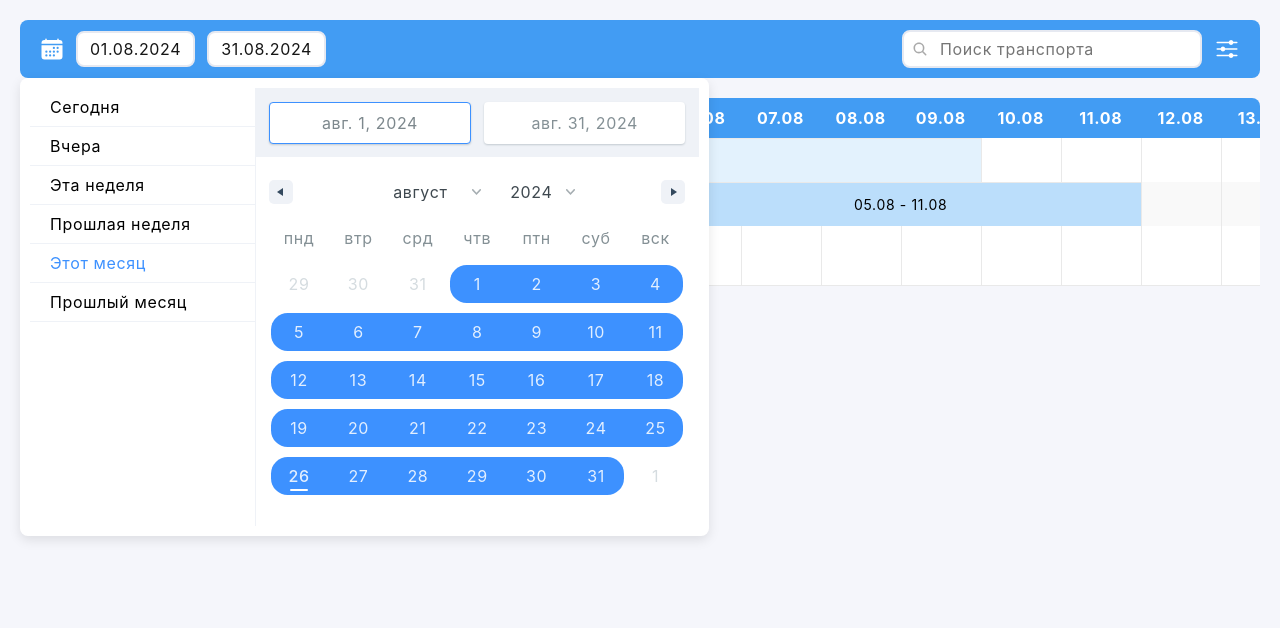
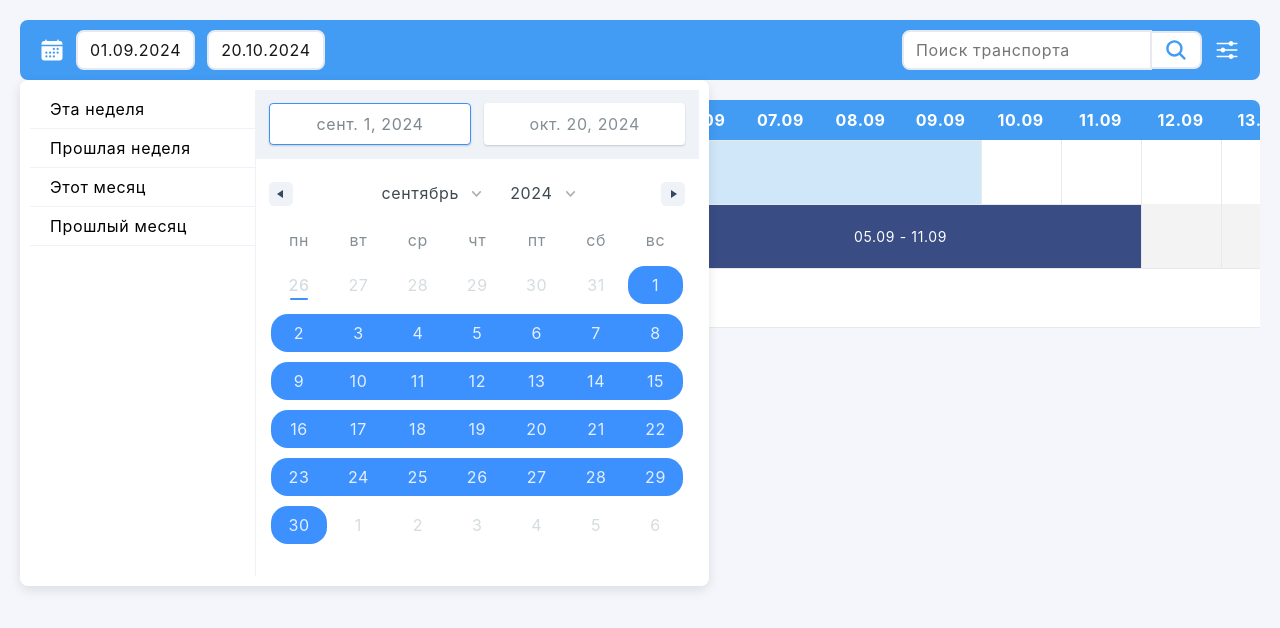
Before and after one commit to ezy4me/get-me-car--calendar, a React (Vite) app: page / in a window 1280 px wide. Both pictures are taken after a click on the icon 52 px from the left and 49 px from the top of the page. Shown: the top 628 px of the page. Built offline with nearby package versions, Linux system fonts and the light colour scheme.

Commit message:
change: calendar date picker options, table style(color diferences between odd and even rows), full screen table

```diff
--- a/src/App.tsx
+++ b/src/App.tsx
@@ -1,8 +1,38 @@
-import { useState } from "react";
+import React, { useState } from "react";
 import CalendarOptions from "./components/CalendarOptions";
 import TransportCalendar from "./components/TransportCalendar";
 
-const vehicals = [
+// Определение типов
+interface Rent {
+  id: number;
+  start_date: string;
+  end_date: string;
+  country: string;
+  city: string;
+  client_name: string;
+  email: string;
+  tel: string;
+  tel_2: string;
+  socials: { Telegram: boolean; Whatsapp: boolean; Viber: boolean }[];
+  payment_koeff: number;
+  payable: number;
+  currency: string;
+  services: number[];
+}
+
+interface Vehicle {
+  id: number;
+  name: string;
+  type: string;
+  class: string;
+  brand: string;
+  model: string;
+  engine_type: string;
+  edit_url: string;
+  rents: Rent[];
+}
+
+const vehicles: Vehicle[] = [
   {
     id: 12345678,
     name: "Kia Optima",
@@ -15,8 +45,8 @@ const vehicals = [
     rents: [
       {
         id: 1,
-        start_date: "2024-08-01T20:44:56",
-        end_date: "2024-08-09T20:44:56",
+        start_date: "2024-09-01T20:44:56",
+        end_date: "2024-09-09T20:44:56",
         country: "Франция",
         city: "Париж",
         client_name: "Павел Дуров",
@@ -31,8 +61,24 @@ const vehicals = [
       },
       {
         id: 2,
-        start_date: "2024-08-14T20:44:56",
-        end_date: "2024-08-18T20:44:56",
+        start_date: "2024-09-14T20:44:56",
+        end_date: "2024-09-18T20:44:56",
+        country: "Франция",
+        city: "Париж",
+        client_name: "Павел Дуров",
+        email: "id1@vk.com",
+        tel: "+79777777777",
+        tel_2: "+713245678",
+        socials: [{ Telegram: true, Whatsapp: true, Viber: false }],
+        payment_koeff: 1.78,
+        payable: 230,
+        currency: "euro",
+        services: [123456, 12345, 11111, 167],
+      },
+      {
+        id: 3,
+        start_date: "2024-09-20T20:44:56",
+        end_date: "2024-09-22T20:44:56",
         country: "Франция",
         city: "Париж",
         client_name: "Павел Дуров",
@@ -59,8 +105,8 @@ const vehicals = [
     rents: [
       {
         id: 67,
-        start_date: "2024-08-01T20:44:56",
-        end_date: "2024-08-05T20:44:56",
+        start_date: "2024-09-01T20:44:56",
+        end_date: "2024-09-05T20:44:56",
         country: "Франция",
         city: "Париж",
         client_name: "Павел Дуров",
@@ -75,8 +121,24 @@ const vehicals = [
       },
       {
         id: 89,
-        start_date: "2024-08-05T20:44:56",
-        end_date: "2024-08-11T20:44:56",
+        start_date: "2024-09-05T20:44:56",
+        end_date: "2024-09-11T20:44:56",
+        country: "Франция",
+        city: "Париж",
+        client_name: "Павел Дуров",
+        email: "id1@vk.com",
+        tel: "+79777777777",
+        tel_2: "+713245678",
+        socials: [{ Telegram: true, Whatsapp: true, Viber: false }],
+        payment_koeff: 1.78,
+        payable: 230,
+        currency: "€",
+        services: [123456, 12345, 11111, 167],
+      },
+      {
+        id: 90,
+        start_date: "2024-09-15T20:44:56",
+        end_date: "2024-10-20T20:44:56",
         country: "Франция",
         city: "Париж",
         client_name: "Павел Дуров",
@@ -93,10 +155,28 @@ const vehicals = [
   },
 ];
 
+function getMinMaxDates(vehicles: Vehicle[]): { minDate: Date; maxDate: Date } {
+  const rentDates = vehicles.flatMap((v) =>
+    v.rents.map((r) => {
+      return {
+        start: new Date(r.start_date).getTime(),
+        end: new Date(r.end_date).getTime(),
+      };
+    })
+  );
+
+  const minDate = new Date(Math.min(...rentDates.map((r) => r.start)));
+  const maxDate = new Date(Math.max(...rentDates.map((r) => r.end)));
+
+  return { minDate, maxDate };
+}
+
 function App() {
   const today = new Date();
   const startOfMonth = new Date(today.getFullYear(), today.getMonth(), 1);
   const endOfMonth = new Date(today.getFullYear(), today.getMonth() + 1, 0);
+
+  const { minDate, maxDate } = getMinMaxDates(vehicles);
 
   const [sortBy, setSortBy] = useState<string>("");
   const [filterBy, setFilterBy] = useState<string>("");
@@ -105,8 +185,8 @@ function App() {
     startDate: Date;
     endDate: Date;
   }>({
-    startDate: startOfMonth,
-    endDate: endOfMonth,
+    startDate: minDate || startOfMonth,
+    endDate: maxDate || endOfMonth,
   });
 
   const handleSortChange = (sortBy: string) => {
@@ -125,8 +205,8 @@ function App() {
     setDateRange(range);
   };
 
-  const filteredVehicals = vehicals.map((vehical) => {
-    const filteredRents = vehical.rents.filter((rent) => {
+  const filteredVehicles = vehicles.map((vehicle) => {
+    const filteredRents = vehicle.rents.filter((rent) => {
       const itemStartDate = new Date(rent.start_date);
       const itemEndDate = new Date(rent.end_date);
       const { startDate, endDate } = dateRange;
@@ -137,7 +217,7 @@ function App() {
       );
     });
 
-    return { ...vehical, rents: filteredRents };
+    return { ...vehicle, rents: filteredRents };
   });
 
   return (
@@ -147,9 +227,12 @@ function App() {
         onFilterChange={handleFilterChange}
         onSearchChange={handleSearchChange}
         onDateRangeChange={handleDateRangeChange}
-        defaultDateRange={{ startDate: startOfMonth, endDate: endOfMonth }}
+        defaultDateRange={{
+          startDate: minDate || startOfMonth,
+          endDate: maxDate || endOfMonth,
+        }}
       />
-      <TransportCalendar vehicals={filteredVehicals} />
+      <TransportCalendar vehicals={filteredVehicles} />
     </div>
   );
 }
--- a/src/components/CalendarOptions.tsx
+++ b/src/components/CalendarOptions.tsx
@@ -20,35 +20,35 @@ interface CalendarOptionsProps {
 }
 
 const customStaticRanges: StaticRange[] = [
-  {
-    label: "Сегодня",
-    range: () => ({
-      startDate: new Date(),
-      endDate: new Date(),
-    }),
-    isSelected: (range) =>
-      isSameDay(range.startDate, new Date()) &&
-      isSameDay(range.endDate, new Date()),
-  },
-  {
-    label: "Вчера",
-    range: () => {
-      const today = new Date();
-      const yesterday = new Date(today.setDate(today.getDate() - 1));
-      return {
-        startDate: yesterday,
-        endDate: yesterday,
-      };
-    },
-    isSelected: (range) => {
-      const yesterday = new Date();
-      yesterday.setDate(yesterday.getDate() - 1);
-      return (
-        isSameDay(range.startDate, yesterday) &&
-        isSameDay(range.endDate, yesterday)
-      );
-    },
-  },
+  // {
+  //   label: "Сегодня",
+  //   range: () => ({
+  //     startDate: new Date(),
+  //     endDate: new Date(),
+  //   }),
+  //   isSelected: (range) =>
+  //     isSameDay(range.startDate, new Date()) &&
+  //     isSameDay(range.endDate, new Date()),
+  // },
+  // {
+  //   label: "Вчера",
+  //   range: () => {
+  //     const today = new Date();
+  //     const yesterday = new Date(today.setDate(today.getDate() - 1));
+  //     return {
+  //       startDate: yesterday,
+  //       endDate: yesterday,
+  //     };
+  //   },
+  //   isSelected: (range) => {
+  //     const yesterday = new Date();
+  //     yesterday.setDate(yesterday.getDate() - 1);
+  //     return (
+  //       isSameDay(range.startDate, yesterday) &&
+  //       isSameDay(range.endDate, yesterday)
+  //     );
+  //   },
+  // },
   {
     label: "Эта неделя",
     range: () => {
@@ -135,7 +135,6 @@ const isSameDay = (date1?: Date, date2?: Date) => {
   if (!date1 || !date2) return false;
   return date1.toDateString() === date2.toDateString();
 };
-
 const CalendarOptions: React.FC<CalendarOptionsProps> = ({
   onSortChange,
   onFilterChange,
@@ -159,13 +158,16 @@ const CalendarOptions: React.FC<CalendarOptionsProps> = ({
   const calendarRef = useRef<HTMLDivElement | null>(null);
   const dropdownRef = useRef<HTMLDivElement | null>(null);
 
+  const dropdownIconRef = useRef<HTMLDivElement | any>(null);
+  const calendarIconRef = useRef<HTMLDivElement | any>(null);
+
   const today = new Date();
   const startOfMonth = new Date(today.getFullYear(), today.getMonth(), 1);
   const endOfMonth = new Date(today.getFullYear(), today.getMonth() + 1, 0);
 
   const [dateRange, setDateRange] = useState({
-    startDate: startOfMonth,
-    endDate: endOfMonth,
+    startDate: defaultDateRange.startDate || startOfMonth,
+    endDate: defaultDateRange.endDate || endOfMonth,
     key: "selection",
   });
 
@@ -211,20 +213,40 @@ const CalendarOptions: React.FC<CalendarOptionsProps> = ({
   };
 
   const handleDateRangeChange = (ranges: any) => {
-    setDateRange(ranges.selection);
-    onDateRangeChange(ranges.selection);
+    const { startDate, endDate } = ranges.selection;
+
+    if (startDate) {
+      const calculatedEndDate = endDate
+        ? new Date(endDate)
+        : new Date(startDate);
+      if (!endDate) {
+        calculatedEndDate.setDate(startDate.getDate() + 7);
+      }
+
+      const newDateRange = {
+        startDate: new Date(startDate),
+        endDate: calculatedEndDate,
+        key: "selection",
+      };
+
+      setDateRange(newDateRange);
+      onDateRangeChange(newDateRange);
+    }
   };
 
   const handleClickOutside = (event: MouseEvent) => {
     if (
       calendarRef.current &&
-      !calendarRef.current.contains(event.target as Node)
+      !calendarRef.current.contains(event.target as Node) &&
+      !event.composedPath().includes(calendarIconRef.current)
     ) {
       setIsCalendarOpen(false);
     }
+
     if (
       dropdownRef.current &&
-      !dropdownRef.current.contains(event.target as Node)
+      !dropdownRef.current.contains(event.target as Node) &&
+      !event.composedPath().includes(dropdownIconRef.current)
     ) {
       setIsDropdownOpen(false);
     }
@@ -238,11 +260,11 @@ const CalendarOptions: React.FC<CalendarOptionsProps> = ({
   }, []);
 
   const handleCalendarClick = (e: React.MouseEvent) => {
-    e.stopPropagation(); // Prevent click from closing the calendar
+    e.stopPropagation();
   };
 
   const handleDropdownClick = (e: React.MouseEvent) => {
-    e.stopPropagation(); // Prevent click from closing the dropdown
+    e.stopPropagation();
   };
 
   const customStyles: StylesConfig<SortOption, false> = {
@@ -288,6 +310,7 @@ const CalendarOptions: React.FC<CalendarOptionsProps> = ({
                   locale={ru}
                   ranges={[dateRange]}
                   inputRanges={[]}
+                  weekdayDisplayFormat={"EEEEEE"}
                   staticRanges={customStaticRanges}
                   onChange={handleDateRangeChange}
                   moveRangeOnFirstSelection={false}
@@ -295,7 +318,9 @@ const CalendarOptions: React.FC<CalendarOptionsProps> = ({
                 />
               </div>
             )}
-            <div className="date-range-container" onClick={() => setIsCalendarOpen(!isCalendarOpen)}>
+            <div
+              className="date-range-container"
+              onClick={() => setIsCalendarOpen((prev) => !prev)}>
               <p className="date-range">
                 {dateRange.startDate.toLocaleDateString("ru-RU")}
               </p>
@@ -306,23 +331,25 @@ const CalendarOptions: React.FC<CalendarOptionsProps> = ({
           </div>
         </div>
         <div className="calendar-options__item">
-          <div className="calendar-options__item">
           <div className="search-bar">
-              <IoSearch className="search-icon" />
             <input
               type="text"
               placeholder="Поиск транспорта"
               onChange={handleSearchChange}
             />
-            </div>
+            <button className="search-button">
+              <IoSearch size={24} />
+            </button>
           </div>
 
-          <div className="icon-dropdown">
+          <div className="icon-dropdown" ref={dropdownIconRef}>
             <IoOptions
               size={26}
-              onClick={() => setIsDropdownOpen(!isDropdownOpen)}
+              onClick={() => setIsDropdownOpen((prev) => !prev)}
               className="options-icon"
             />
+          </div>
+
           {isDropdownOpen && (
             <div
               className="dropdown-menu"
@@ -383,7 +410,6 @@ const CalendarOptions: React.FC<CalendarOptionsProps> = ({
         </div>
       </div>
     </div>
-    </div>
   );
 };
 
--- a/src/components/TransportCalendar.tsx
+++ b/src/components/TransportCalendar.tsx
@@ -82,35 +82,27 @@ const TransportCalendar: React.FC<TransportCalendarProps> = ({ vehicals }) => {
     };
   }, []);
 
-  const hasBookings = vehicals.some((vehical) => vehical.rents.length > 0);
-
-  if (!vehicals || vehicals.length === 0 || !hasBookings) {
-    return (
-      <div className="calendar-container container no-data-placeholder">
-        <p>Данных о бронированиях нет</p>
-        <button
-          className="btn"
-          onClick={() => alert("Редирект на форму добавления транспорта")}>
-          Добавить транспорт
-        </button>
-      </div>
-    );
-  }
-
-  const extractNumericId = (id: number) => id;
-
   const { minDate, maxDate } = getMinMaxDates(
     vehicals.flatMap((vehical) => vehical.rents)
   );
 
-  const minDateStr = minDate.toISOString().split("T")[0];
-  const maxDateStr = maxDate.toISOString().split("T")[0];
-  const dates: string[] = generateDateRange(minDateStr, maxDateStr);
+  const validDate = (date: Date): boolean => !isNaN(date.getTime());
+
+  const minDateStr = validDate(minDate)
+    ? minDate.toISOString().split("T")[0]
+    : "";
+  const maxDateStr = validDate(maxDate)
+    ? maxDate.toISOString().split("T")[0]
+    : "";
+  const dates: string[] =
+    validDate(minDate) && validDate(maxDate)
+      ? generateDateRange(minDateStr, maxDateStr)
+      : [];
 
   const groupedBookings = vehicals.reduce<Record<number, Booking[]>>(
     (acc, vehical) => {
       vehical.rents.forEach((rent: any) => {
-        const numericId = extractNumericId(vehical.id);
+        const numericId = vehical.id;
         if (!acc[numericId]) {
           acc[numericId] = [];
         }
@@ -122,14 +114,12 @@ const TransportCalendar: React.FC<TransportCalendarProps> = ({ vehicals }) => {
   );
 
   const handleFinishSelection: TFinishSelectionCallback = (items) => {
-    // Получаем даты из атрибутов `data-date`
     const selectedDates = items
       .map((item) => item.getAttribute("data-date") || "")
       .filter((date) => date !== "");
 
     setSelectedRange(selectedDates);
 
-    // Получаем идентификаторы строк из атрибутов `data-row`
     const selectedRows = Array.from(
       new Set(
         items.map((item) => parseInt(item.getAttribute("data-row") || ""))
@@ -170,7 +160,6 @@ const TransportCalendar: React.FC<TransportCalendarProps> = ({ vehicals }) => {
       }
     }
 
-    // Устанавливаем выделенные заголовки
     const selectedHeaders = items.map((item) =>
       parseInt(item.getAttribute("data-id") || "0", 10)
     );
@@ -195,6 +184,27 @@ const TransportCalendar: React.FC<TransportCalendarProps> = ({ vehicals }) => {
     setVehicle(vehicle);
   };
 
+  const handleOpenRentalForm = (vehicle: {
+    id: number;
+    name: string;
+    type: string;
+    class: string;
+    brand: string;
+    model: string;
+    engine_type: string;
+    edit_url: string;
+  }) => {
+    const defaultRent = {
+      start_date: new Date().toISOString().split("T")[0] + "T09:00:00",
+      end_date: new Date().toISOString().split("T")[0] + "T18:00:00",
+      payment_koeff: 0,
+      payable: 0,
+    };
+
+    setSelectedRent(defaultRent);
+    setVehicle(vehicle);
+  };
+
   const createBookingMatrix = () => {
     const matrix: {
       transportName: string;
@@ -203,7 +213,7 @@ const TransportCalendar: React.FC<TransportCalendarProps> = ({ vehicals }) => {
       cells: JSX.Element[];
     }[] = [];
 
-    vehicals.forEach((vehical) => {
+    vehicals.forEach((vehical, rowIndex) => {
       const row: JSX.Element[] = [];
       const relevantBookings = vehical.rents;
       const occupiedColumns = new Array(dates.length).fill(0);
@@ -211,8 +221,8 @@ const TransportCalendar: React.FC<TransportCalendarProps> = ({ vehicals }) => {
       let colIndex = 0;
 
       relevantBookings.forEach((rent, index) => {
-        const startDate = rent.start_date.split("T")[0];
-        const endDate = rent.end_date.split("T")[0];
+        const startDate = new Date(rent.start_date).toISOString().split("T")[0];
+        const endDate = new Date(rent.end_date).toISOString().split("T")[0];
         const colSpan = calculateColSpan(startDate, endDate, dates);
         const startCol = dates.indexOf(startDate);
 
@@ -244,9 +254,12 @@ const TransportCalendar: React.FC<TransportCalendarProps> = ({ vehicals }) => {
             rent={rent}
             colSpan={adjustedColSpan}
             index={index}
+            rowIndex={rowIndex}
             isContinuous={
               index > 0 &&
-              relevantBookings[index - 1].end_date.split("T")[0] === startDate
+              new Date(relevantBookings[index - 1].end_date)
+                .toISOString()
+                .split("T")[0] === startDate
             }
             onClick={() => handleVehicleInfo(rent, vehical)}
           />
@@ -301,8 +314,8 @@ const TransportCalendar: React.FC<TransportCalendarProps> = ({ vehicals }) => {
                   key={index}
                   className={
                     highlightedHeaders.includes(index)
-                      ? "highlighted-header"
-                      : ""
+                      ? "highlighted-header date-cell"
+                      : "date-cell"
                   }
                   data-date={date}>
                   {new Date(date).toLocaleDateString("ru-RU").substring(0, 5)}
@@ -311,7 +324,8 @@ const TransportCalendar: React.FC<TransportCalendarProps> = ({ vehicals }) => {
             </tr>
           </thead>
           <tbody>
-            {bookingMatrix.map((row, rowIndex) => (
+            {bookingMatrix.length > 0 ? (
+              bookingMatrix.map((row, rowIndex) => (
                 <tr key={rowIndex}>
                   <td
                     className={
@@ -319,13 +333,36 @@ const TransportCalendar: React.FC<TransportCalendarProps> = ({ vehicals }) => {
                         ? "highlighted-transport"
                         : ""
                     }>
+                    <button
+                      className="btn transport-btn-icon"
+                      onClick={() =>
+                        handleOpenRentalForm({
+                          id: row.transportId,
+                          name: row.transportName,
+                          type: "",
+                          class: "",
+                          brand: "",
+                          model: "",
+                          engine_type: "",
+                          edit_url: row.transportEditUrl,
+                        })
+                      }>
+                      <IoAddCircle size={32} />
+                    </button>
                     <a className="link" href={row.transportEditUrl}>
                       {row.transportName || ""}
                     </a>
                   </td>
                   {row.cells}
                 </tr>
-            ))}
+              ))
+            ) : (
+              <tr>
+                <td className="cell" colSpan={dates.length + 1}>
+                  Нет данных о бронированиях, но машины отображаются
+                </td>
+              </tr>
+            )}
             <tr>
               <td className="cell">
                 <button
@@ -342,7 +379,7 @@ const TransportCalendar: React.FC<TransportCalendarProps> = ({ vehicals }) => {
               {Array(dates.length)
                 .fill(null)
                 .map((_, index) => (
-                  <td key={`empty-${index}`} className="cell" />
+                  <td key={`empty-${index}`} className="cell--disabled" />
                 ))}
             </tr>
           </tbody>
--- a/src/styles/booking-cell.scss
+++ b/src/styles/booking-cell.scss
@@ -29,12 +29,13 @@
 
 .booking-cell:hover {
     opacity: 0.8;
+    pointer-events: auto;
 }
 
-.booking-cell:hover .is-continuous {
-    opacity: 0.8;
-    pointer-events: auto;
+.is-continuous:hover {
+    opacity: inherit;
 }
+
 .booking-cell,
 .cell {
     position: relative;
@@ -49,6 +50,10 @@
     background: #adf;
 }
 
+.cell--disabled {
+    background: transparent;
+}
+
 .selected {
     background: #adf;
     cursor: grabbing;
--- a/src/styles/index.scss
+++ b/src/styles/index.scss
@@ -25,7 +25,7 @@
 
 .container {
     width: 100%;
-    max-width: 1400px;
+    max-width: 100%;
     margin: 0 auto;
     border-radius: 8px;
 }
@@ -45,6 +45,10 @@
     transition:
         background-color 0.2s ease,
         border-color 0.2s ease;
+
+    &--outlined {
+        border: 1px solid #fff;
+    }
 }
 
 .btn:hover {
--- a/src/styles/sort-options.scss
+++ b/src/styles/sort-options.scss
@@ -23,25 +23,40 @@
     max-width: 300px;
 }
 
-.search-bar .search-icon {
-    position: absolute;
-    left: 10px;
-    color: #aaa;
-}
-
 .search-bar input {
     padding: 8px 12px;
-    padding-left: 36px;
     font-size: 16px;
-    border-radius: 8px;
+    border-radius: 8px 0 0 8px;
     border: 2px solid #e6e9f1;
     width: 100%;
-
     transition: border-color 0.3s ease;
+    line-height: 0;
 
     &:focus {
         border-color: #0077ff;
         outline: none;
+    }
+}
+
+.search-button {
+    background-color: #fff;
+    border: 2px solid #e6e9f1;
+    border-left: none;
+
+    border-radius: 0 8px 8px 0;
+    padding: 5px 12px;
+    cursor: pointer;
+    display: flex;
+    align-items: center;
+    justify-content: center;
+
+    &:hover {
+        background-color: #e7e7e7;
+        border-color: #e7e7e7;
+    }
+
+    svg {
+        color: #429cf3;
     }
 }
 
@@ -92,7 +107,7 @@
     p {
         margin: 0;
         background: #fff;
-        padding: 6px 12px;
+        padding: 8px 12px;
         border-radius: 8px;
         font-size: 16px;
     }
--- a/src/styles/trasport-calendar.scss
+++ b/src/styles/trasport-calendar.scss
@@ -1,6 +1,5 @@
 .calendar-container {
     height: calc(100vh - 120px);
-    // background: #fff;
 }
 
 .transport-calendar {
@@ -23,6 +22,9 @@
     padding: 10px 15px;
     background: #429cf3;
     color: #ffffff;
+}
+
+.date-cell {
     min-width: 80px;
 }
 
@@ -54,11 +56,25 @@
 }
 
 .transport-calendar tbody tr:nth-child(even) {
-    background: #f9f9f9;
+    background: #f3f3f3;
 }
 
 .transport-calendar tbody tr:nth-child(odd) {
     background: #ffffff;
+}
+
+.transport-calendar tbody tr:last-child {
+    background: none;
+    td {
+        border-top: 1px solid #e9e9e9;
+        border-left: none;
+        justify-content: center;
+        background: #fff;
+
+        .btn {
+            width: 100%;
+        }
+    }
 }
 
 .transport-calendar tbody tr:last-child td:first-child {
@@ -67,7 +83,6 @@
 
 .transport-calendar tbody tr:last-child td:last-child {
     border-radius: 0 0 8px 0;
-
 }
 
 .transport-calendar thead th:first-child {
@@ -83,6 +98,14 @@
     z-index: 1;
     background: inherit;
     border-right: 4px solid #f5f6fb;
+    display: flex;
+    align-items: center;
+    justify-content: flex-start;
+    gap: 16px;
+
+    a {
+        text-align: start;
+    }
 }
 
 .highlighted-header {
@@ -101,6 +124,16 @@
     justify-content: center;
     color: white;
     width: 100%;
+}
+
+.transport-btn-icon {
+    align-items: center;
+    justify-content: center;
+    color: white;
+    width: 50px;
+    height: 40px;
+
+    padding: 4px 12px !important;
 }
 
 .no-data-placeholder {
--- a/src/utils/colorUtils.ts
+++ b/src/utils/colorUtils.ts
@@ -1,5 +1,11 @@
-export const statusColors: Record<string, string[]> = {
-  rent: ["#e3f2fd", "#bbdefb", "#64b5f6"],
+export const oddRowColors: Record<string, string[]> = {
+  rent: ["#627caf", "#394c84", "#333d61"],
   reserved: ["#b7efc5", "#92e6a7", "#6ede8a"],
   repair: ["#fff4df", "#ffeeb8", "#ffdf88"],
 };
+
+export const evenRowColors: Record<string, string[]> = {
+  rent: ["#d0e7fa", "#a6ccf5", "#64b5f6"],
+  reserved: ["#a5dfb4", "#76ce8a", "#43b562"],
+  repair: ["#ffecb3", "#ffd54f", "#ffca28"],
+};
```
Also changed, not shown: src/components/BookingCell.tsx (+26 -11 lines). Lines whose indentation alone changed are shown as unchanged.
